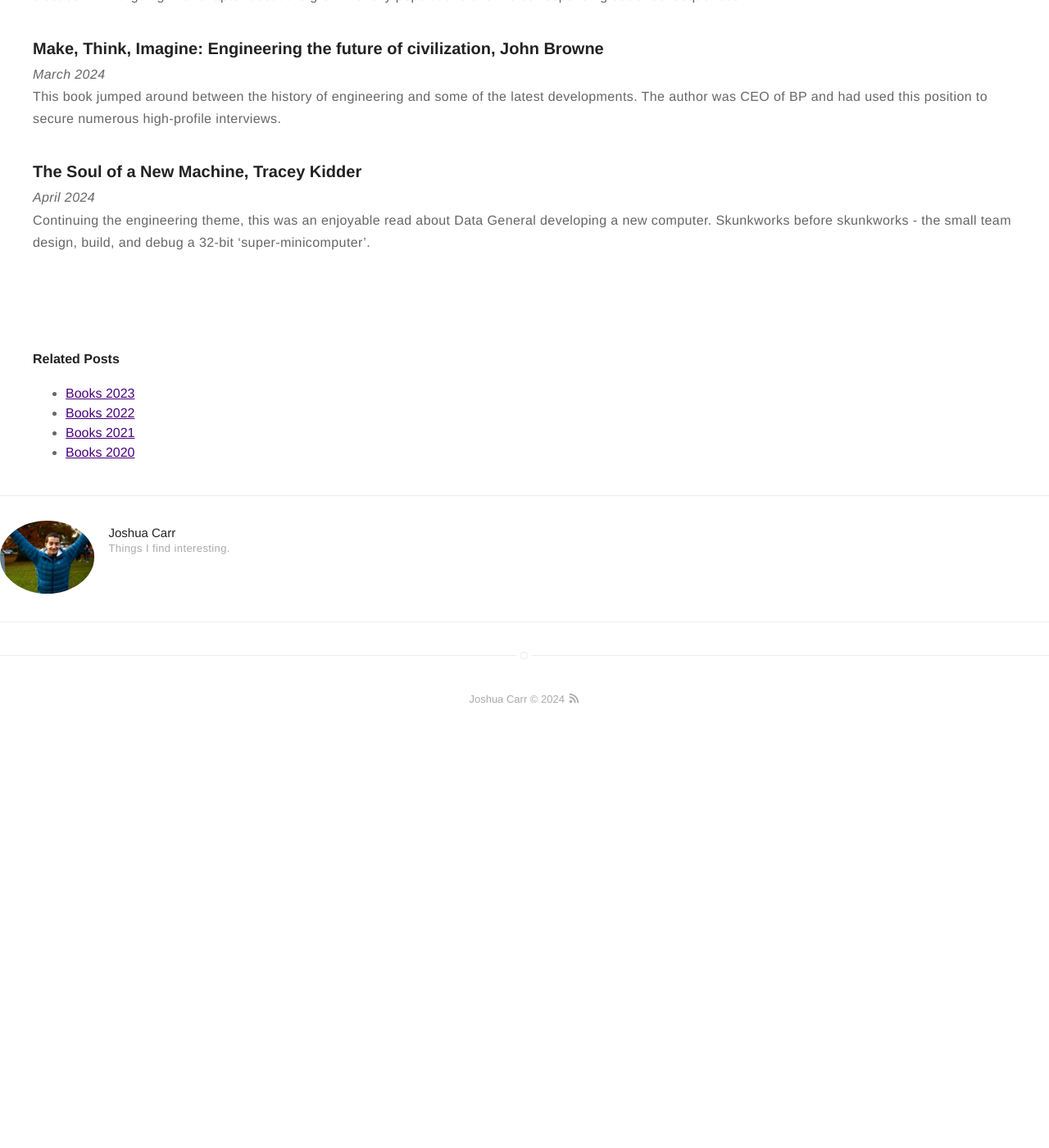
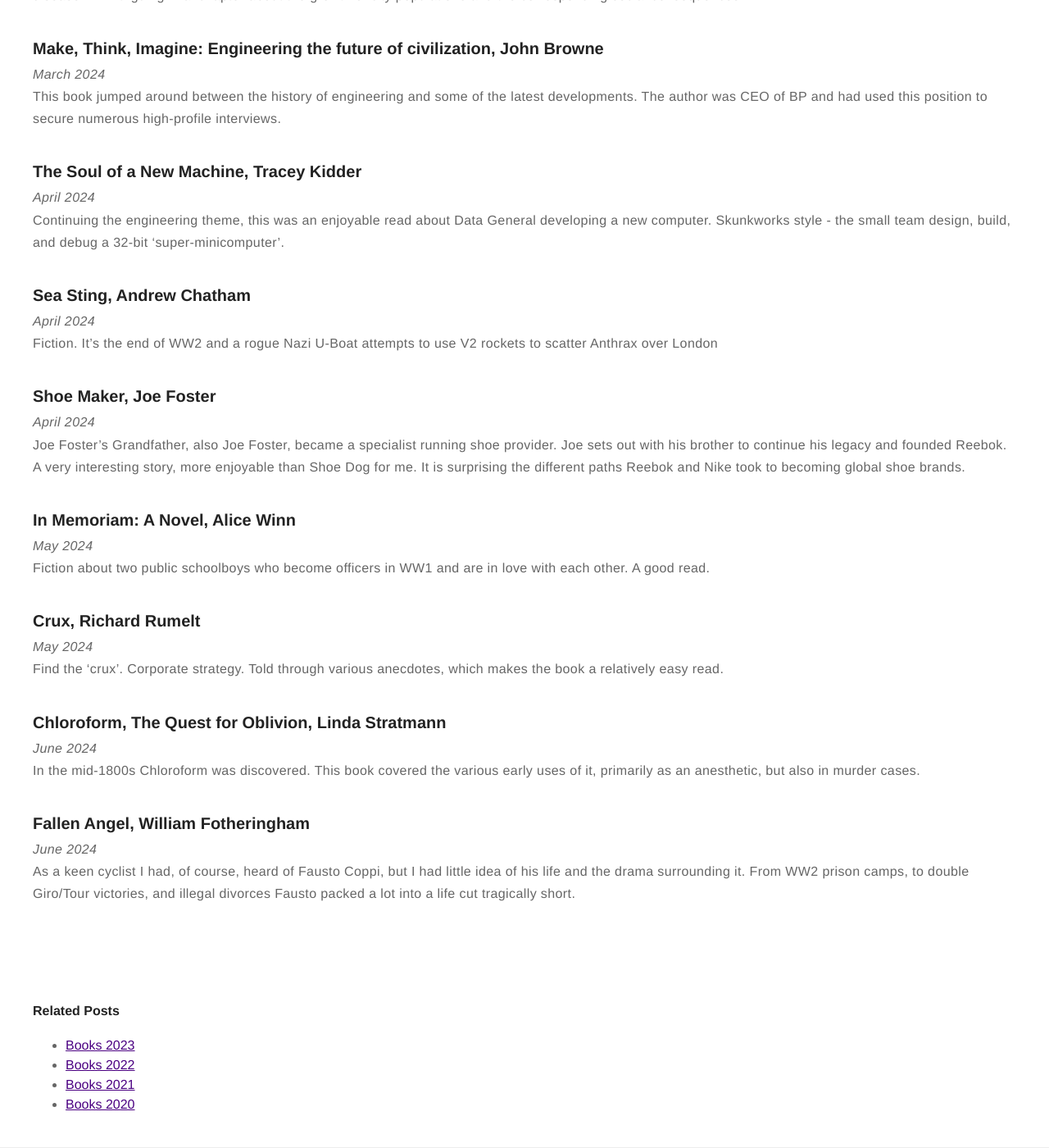
Before and after one commit to jc782/jc782.github.io, a Jekyll site: the page built from _posts/2023-12-28-Books-2024.markdown, in a window 1280 px wide and 1400 px high, scrolled down 1486 px. Shown: the whole window at 82% size. Built offline with Jekyll 4.4.1, drawn with Linux system fonts in a browser that asks for light colours; before the commit the page ends 2386 px from its top, so only the background shows below that.

Commit message:
update books

```diff
--- a/_posts/2023-12-28-Books-2024.markdown
+++ b/_posts/2023-12-28-Books-2024.markdown
@@ -50,4 +50,28 @@ This book jumped around between the history of engineering and some of the lates
 
 ### The Soul of a New Machine, Tracey Kidder
 *April 2024*
-Continuing the engineering theme, this was an enjoyable read about Data General developing a new computer. Skunkworks before skunkworks - the small team design, build, and debug a 32-bit 'super-minicomputer'.
+Continuing the engineering theme, this was an enjoyable read about Data General developing a new computer. Skunkworks style - the small team design, build, and debug a 32-bit 'super-minicomputer'.
+
+### Sea Sting, Andrew Chatham
+*April 2024*
+Fiction. It's the end of WW2 and a rogue Nazi U-Boat attempts to use V2 rockets to scatter Anthrax over London
+
+### Shoe Maker, Joe Foster
+*April 2024*
+Joe Foster's Grandfather, also Joe Foster, became a specialist running shoe provider. Joe sets out with his brother to continue his legacy and founded Reebok. A very interesting story, more enjoyable than Shoe Dog for me. It is surprising the different paths Reebok and Nike took to becoming global shoe brands.
+
+### In Memoriam: A Novel, Alice Winn
+*May 2024*
+Fiction about two public schoolboys who become officers in WW1 and are in love with each other. A good read.
+
+### Crux, Richard Rumelt
+*May 2024*
+Find the 'crux'. Corporate strategy. Told through various anecdotes, which makes the book a relatively easy read.
+
+### Chloroform, The Quest for Oblivion, Linda Stratmann
+*June 2024*
+In the mid-1800s Chloroform was discovered. This book covered the various early uses of it, primarily as an anesthetic, but also in murder cases.
+
+### Fallen Angel, William Fotheringham
+*June 2024*
+As a keen cyclist I had, of course, heard of Fausto Coppi, but I had little idea of his life and the drama surrounding it. From WW2 prison camps, to double Giro/Tour victories, and illegal divorces Fausto packed a lot into a life cut tragically short.
```
